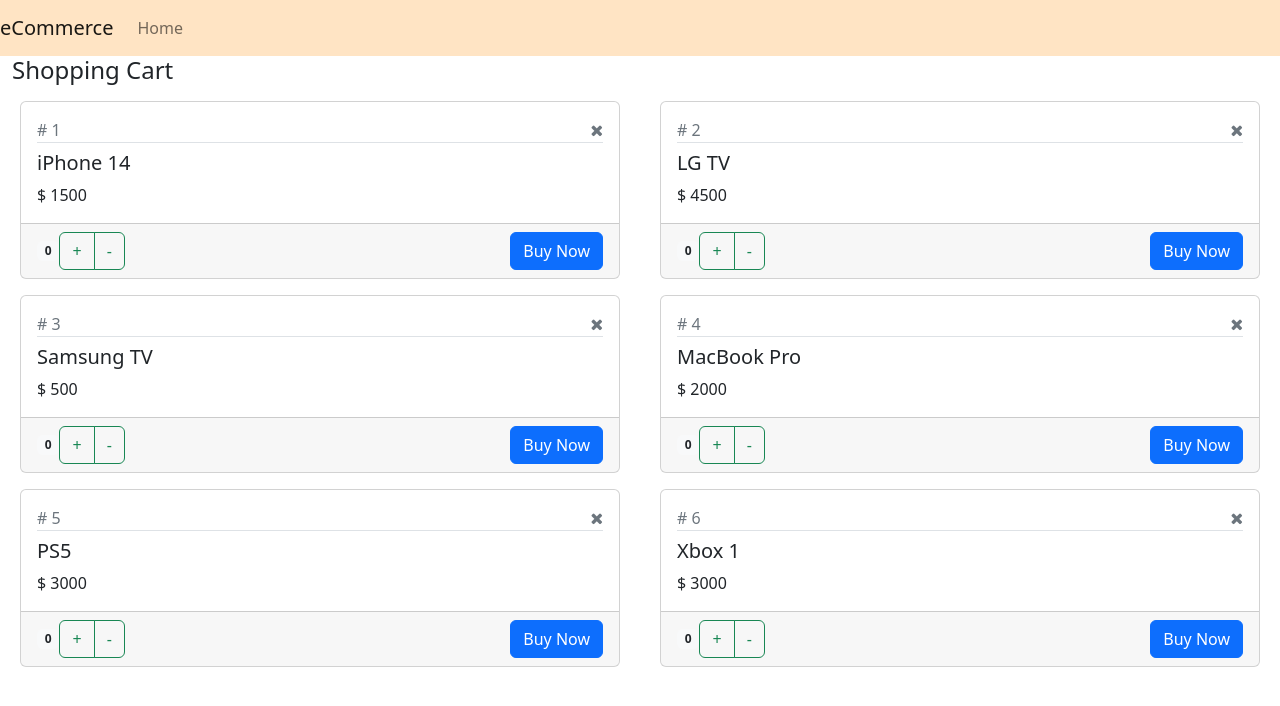
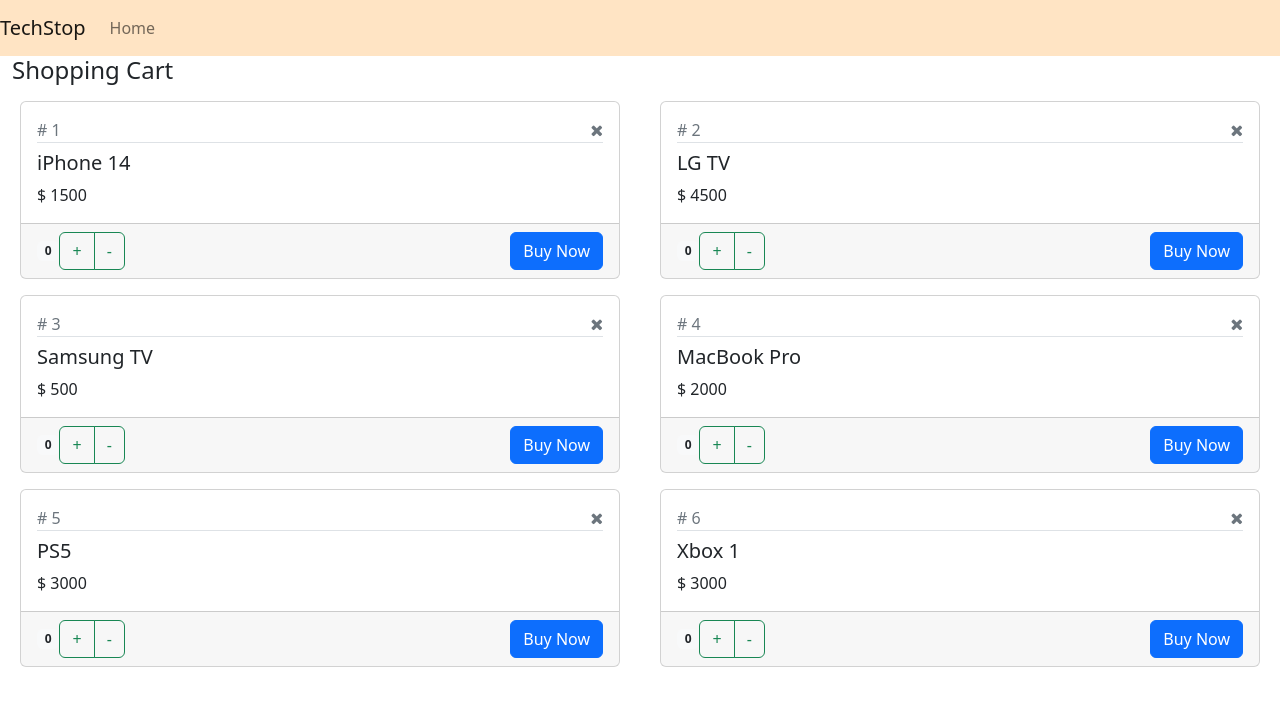
Before and after one commit to oscarwankaew/react-ecommerce, a React (Create React App) app in the folder my-app/: page / in a window 1280 px wide. Shown: the top 706 px of the page. Built offline with nearby package versions, Linux system fonts and the light colour scheme.

Commit message:
implemented contructor class in ShoppingCart to initialize the state of objects

```diff
--- a/my-app/public/index.html
+++ b/my-app/public/index.html
@@ -24,7 +24,7 @@
       work correctly both with client-side routing and a non-root public URL.
       Learn how to configure a non-root public URL by running `npm run build`.
     -->
-    <title>eCommerce</title>
+    <title>TechStop</title>
   </head>
   <body>
     <noscript>You need to enable JavaScript to run this app.</noscript>
--- a/my-app/src/NavBar.jsx
+++ b/my-app/src/NavBar.jsx
@@ -5,7 +5,7 @@
     return(
       <React.Fragment>
         <nav className="navbar navbar-expand-lg navbar-light bg-light navbar-stlye">
-          <a className="navbar-brand" href="/#">eCommerce</a>
+          <a className="navbar-brand" href="/#">TechStop</a>
           <button className="navbar-toggler" type="button" data-toggle="collapse" data-target="#navbarSupportedContent" aria-controls="navbarSupportedContent" aria-expanded="true" aria-label="Toggle navigation">
           <span className="navbar-toggler-icon"></span>
           </button>
--- a/my-app/src/ShoppingCart.jsx
+++ b/my-app/src/ShoppingCart.jsx
@@ -2,7 +2,9 @@
 import Products from "./Products";
 export default class ShoppingCart extends Component {
 
-  state = {
+  constructor() {
+    super();
+    this.state = {
       products: [
         {id: 1, productName: "iPhone 14", price: 1500, quantity: 0},
         {id: 2, productName: "LG TV", price: 4500, quantity: 0},
@@ -12,6 +14,9 @@
         {id: 6, productName: "Xbox 1", price: 3000, quantity: 0},
       ],
     };
+  }
+
+
 
   render() {
     return (
@@ -71,10 +76,13 @@
     let allProducts = [...this.state.products];
     let index = allProducts.indexOf(product);
 
+    if (window.confirm("Are you sure?")) {
       // delete product based on index
       allProducts.splice(index, 1);
 
       // update the state of current component
       this.setState({products: allProducts});
     }
+
   }
+}
```
Lines whose indentation alone changed are shown as unchanged.
